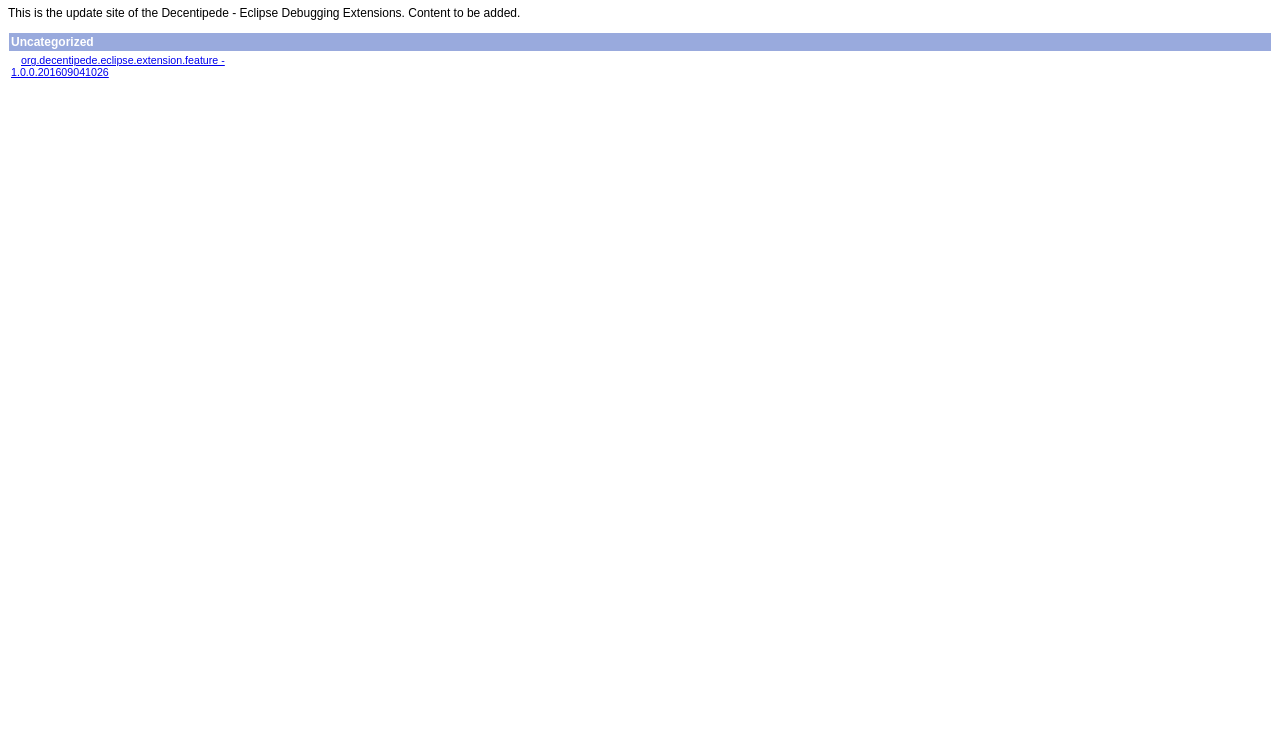
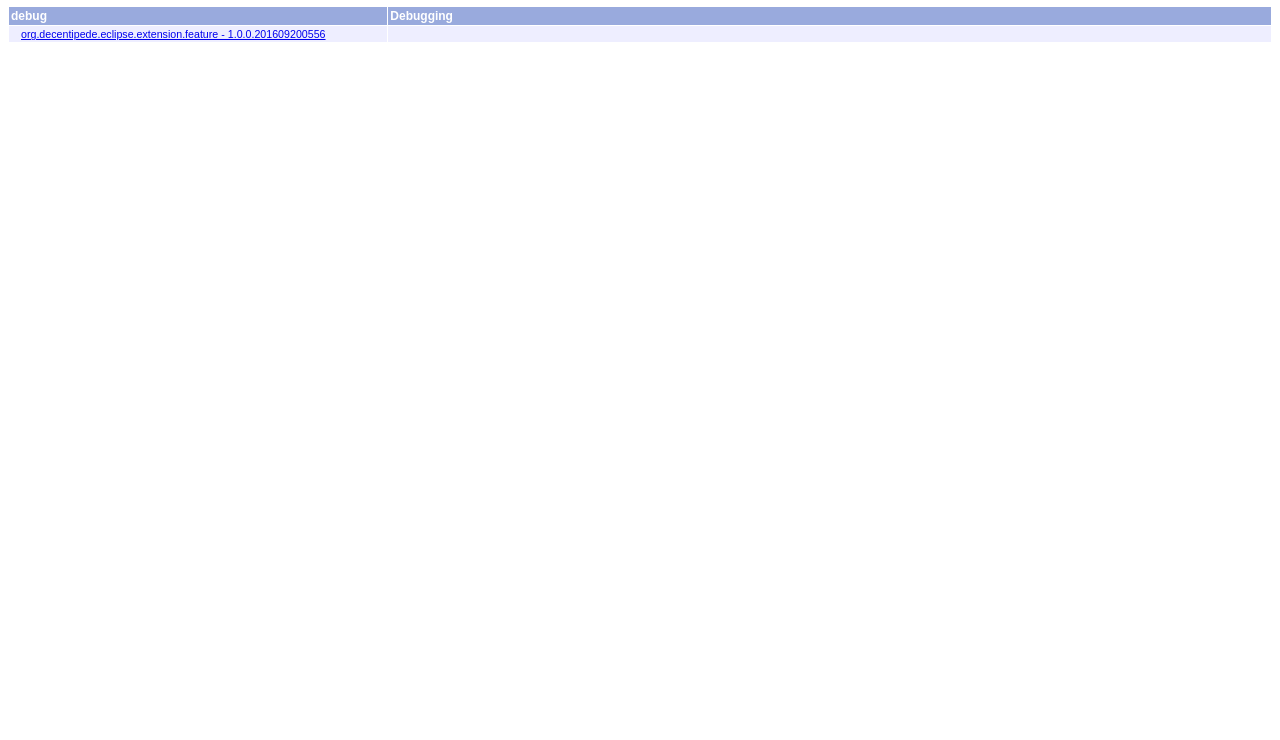
Before and after one commit to skarsaune/decentipede.update.site, a plain HTML site: page index.html in a window 1280 px wide. Shown: the part 60-800 px from the top of the page. Drawn offline with Linux system fonts and the light colour scheme.

```diff
--- a/index.html
+++ b/index.html
@@ -6,21 +6,25 @@
 </head>
 <body>
 <h1 class="title">decentipede.update.site</h1>
-<p class="bodyText">This is the update site of the Decentipede - Eclipse Debugging Extensions. Content to be added.</p>
+<p class="bodyText"></p>
 <table width="100%" border="0" cellspacing="1" cellpadding="2">
 <tr class="header">
-<td class="sub-header" colspan="2">
-		Uncategorized
-		</td>
+<td class="sub-header" width="30%">debug</td><td class="sub-header" width="70%">Debugging</td>
 </tr>
-<tr class="light-row">
-<td class="log-text" id="indent"><a href="features/org.decentipede.eclipse.extension.feature_1.0.0.201609041026.jar">org.decentipede.eclipse.extension.feature - 1.0.0.201609041026</a>
-<br>
+<tr class="dark-row">
+<td class="log-text" id="indent"><a href="features/org.decentipede.eclipse.extension.feature_1.0.0.201609200556.jar">org.decentipede.eclipse.extension.feature - 1.0.0.201609200556</a>
 <br>
 </td><td>
 <table></table>
 </td>
 </tr>
+<tr>
+<td class="spacer">
+<br>
+</td><td class="spacer">
+<br>
+</td>
+</tr>
 </table>
 </body>
 </html>
```
Also changed, not shown: site.xml (+8 -1 lines), 7 other files.
